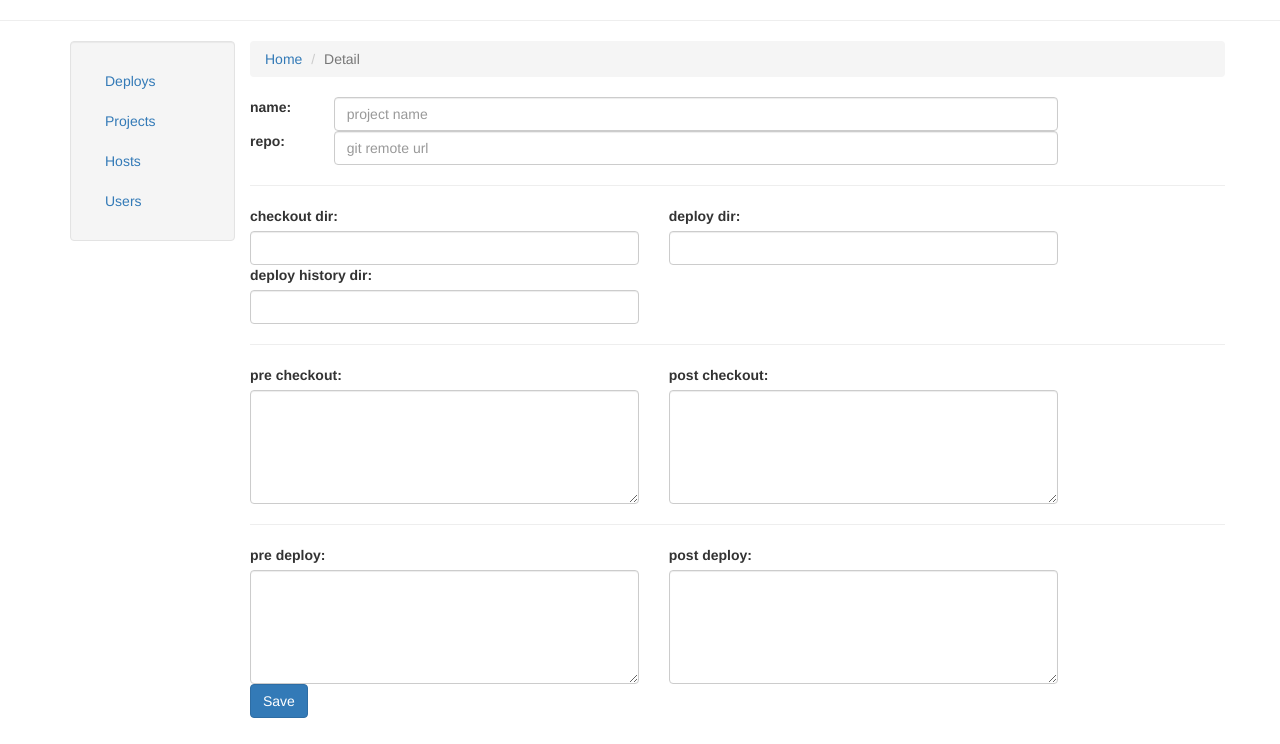
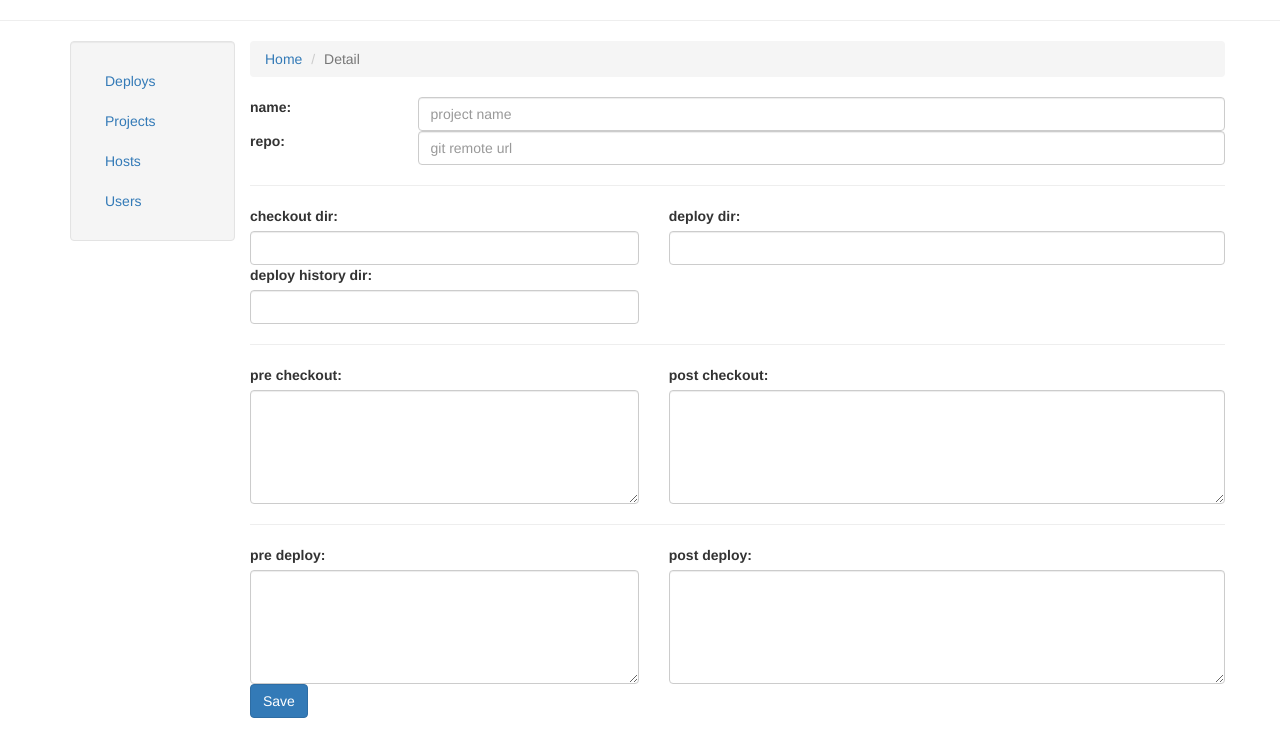
Before and after one commit to meanstrong/pydelo, a Python web app: template web/templates/project_detail.html in a window 1280 px wide. Shown: the part 56-800 px from the top of the page. Run offline with Jinja, Linux system fonts and the light colour scheme; the template is opened without the code that fills it, so the values that code supplies are empty.

Commit message:
调整元素宽度，使之对齐匹配

```diff
--- a/web/templates/project_detail.html
+++ b/web/templates/project_detail.html
@@ -12,18 +12,18 @@
 <div class="row">
     <!--form role="form" action="/project" method="post"-->
         <div class="row">
-            <div class="col-xs-1">
+            <div class="col-xs-2">
                 <label>name:</label>
             </div>
-            <div class="col-xs-9">
+            <div class="col-xs-10">
                 <input class="form-control" type="text" id="name" placeholder="project name" >
             </div>
         </div>
         <div class="row">
-            <div class="col-xs-1">
+            <div class="col-xs-2">
                 <label>repo:</label>
             </div>
-            <div class="col-xs-9">
+            <div class="col-xs-10">
                 <input class="form-control" type="text" id="repo_url" placeholder="git remote url" >
             </div>
         </div>
@@ -32,7 +32,7 @@
             <div class="col-xs-5">
                 <label>checkout dir:</label>
             </div>
-            <div class="col-xs-5">
+            <div class="col-xs-7">
                 <label>deploy dir:</label>
             </div>
         </div>
@@ -40,7 +40,7 @@
             <div class="col-xs-5">
                 <input class="form-control" type="text" id="checkout_dir" >
             </div>
-            <div class="col-xs-5">
+            <div class="col-xs-7">
                 <input class="form-control" type="text" id="deploy_dir" >
             </div>
         </div>
@@ -59,7 +59,7 @@
             <div class="col-xs-5">
                 <label>pre checkout:</label>
             </div>
-            <div class="col-xs-5">
+            <div class="col-xs-7">
                 <label>post checkout:</label>
             </div>
         </div>
@@ -67,7 +67,7 @@
             <div class="col-xs-5">
                 <textarea class="form-control" type="text" id="before_checkout" rows="5"></textarea>
             </div>
-            <div class="col-xs-5">
+            <div class="col-xs-7">
                 <textarea class="form-control" type="text" id="after_checkout" rows="5"></textarea>
             </div>
         </div>
@@ -76,7 +76,7 @@
             <div class="col-xs-5">
                 <label>pre deploy:</label>
             </div>
-            <div class="col-xs-5">
+            <div class="col-xs-7">
                 <label>post deploy:</label>
             </div>
         </div>
@@ -84,7 +84,7 @@
             <div class="col-xs-5">
                 <textarea class="form-control" type="text" id="before_deploy" rows="5"></textarea>
             </div>
-            <div class="col-xs-5">
+            <div class="col-xs-7">
                 <textarea class="form-control" type="text" id="after_deploy" rows="5"></textarea>
             </div>
         </div>
```
